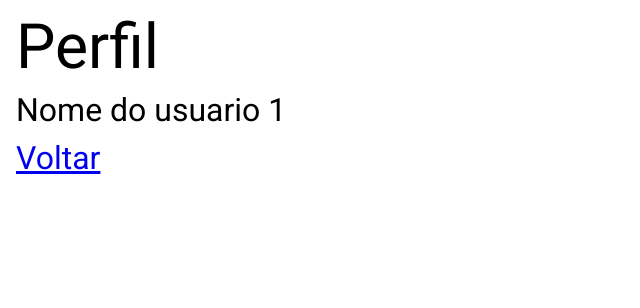
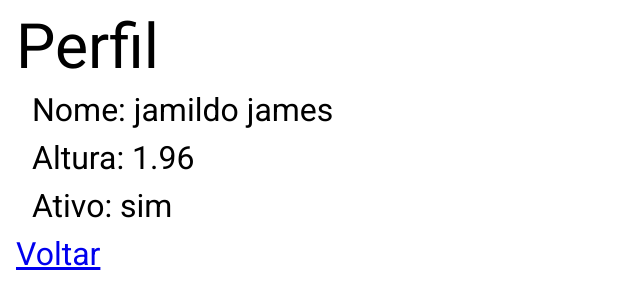
Before and after one commit to NayllaMiranda/aula-next-0, a Next.js app: page /usuario/1 in a window 1280 px wide. Shown: the top 308 px of the page, without its empty margins (0-640 px from the left). Built offline with nearby package versions, Linux system fonts and the light colour scheme.

Commit message:
parte 2 25/03

```diff
--- a/app/usuario/[id]/page.tsx
+++ b/app/usuario/[id]/page.tsx
@@ -1,11 +1,18 @@
 import Link from 'next/link';
 
+import usuarios from '@/src/usuario';
+
 export default function PerfilUsuario( {params}: {params: {id: string } }) {
+
+    const Usuário = usuarios.filter((usu, index, Array) => usu.id === parseInt(params.id));
     return (
         <>
             <h1>Perfil</h1>
-
-         <p>Nome do usuario {params.id}</p>
+            <h1>
+                <p>Nome: {Usuário[0].nome}</p>
+                <p>Altura: {Usuário[0].altura}</p>
+                <p>Ativo: {Usuário[0].ativo ? 'sim' : 'não'}</p>
+            </h1>
 
 
             <p><Link href={'/'}>Voltar</Link></p>
--- a/app/usuario/page.tsx
+++ b/app/usuario/page.tsx
@@ -10,8 +10,12 @@ export default function ListaUsuarios() {
             <p><Link href={'/usuarios/2'}>Usuário 2 </Link></p>
     <p><Link href={'/usuarios/3'}>Usuário 3 </Link></p>*/}
 
+    {/*
+        usuarios.map((usuario) => <p>Nome:{usuario.nome} </p>)
+*/}
+
     {
-        usuarios.map((usuario) => <p>Nome:{usuario.nome} </p>)
+        usuarios.map((usuario) => <p> <Link href={`/usuarios/${usuario.id}`}>{usuario.nome} </Link></p>)
     }
 
             <p><Link href={'/'}>Voltar</Link></p>
```
